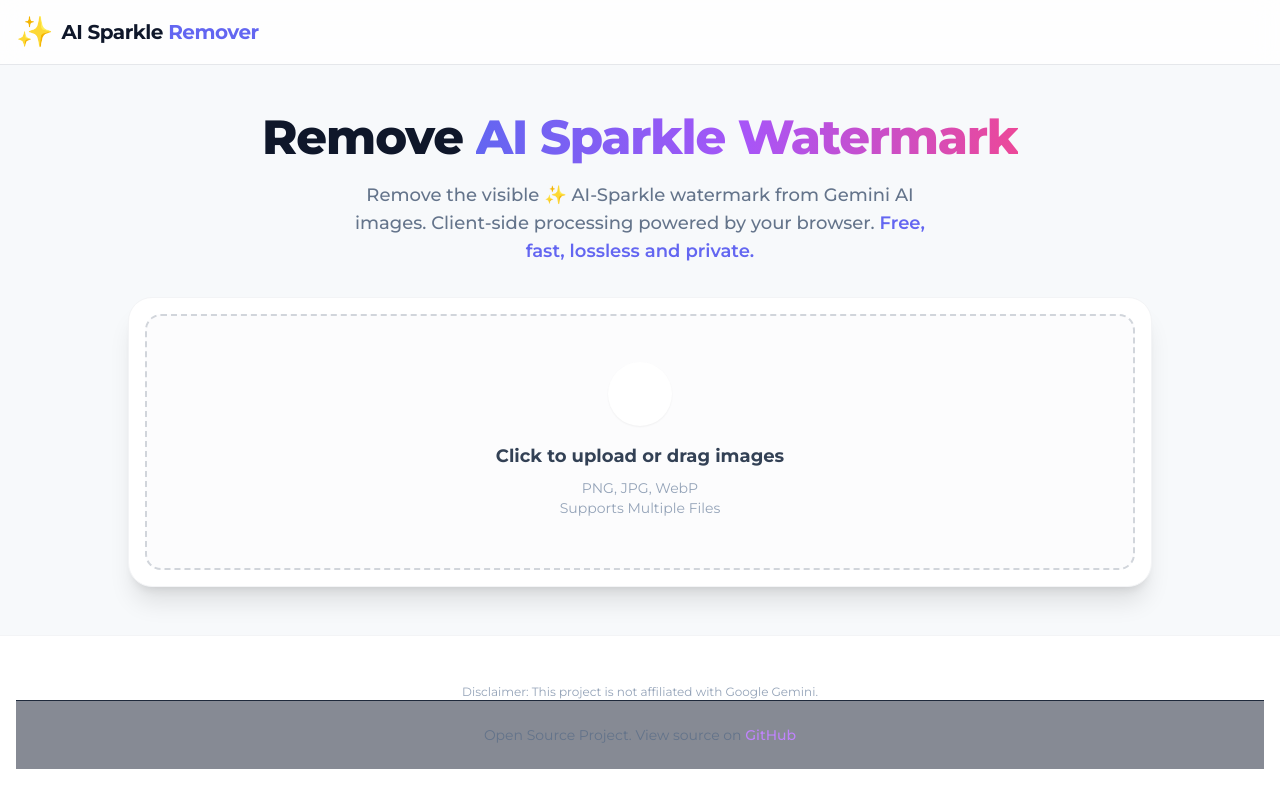
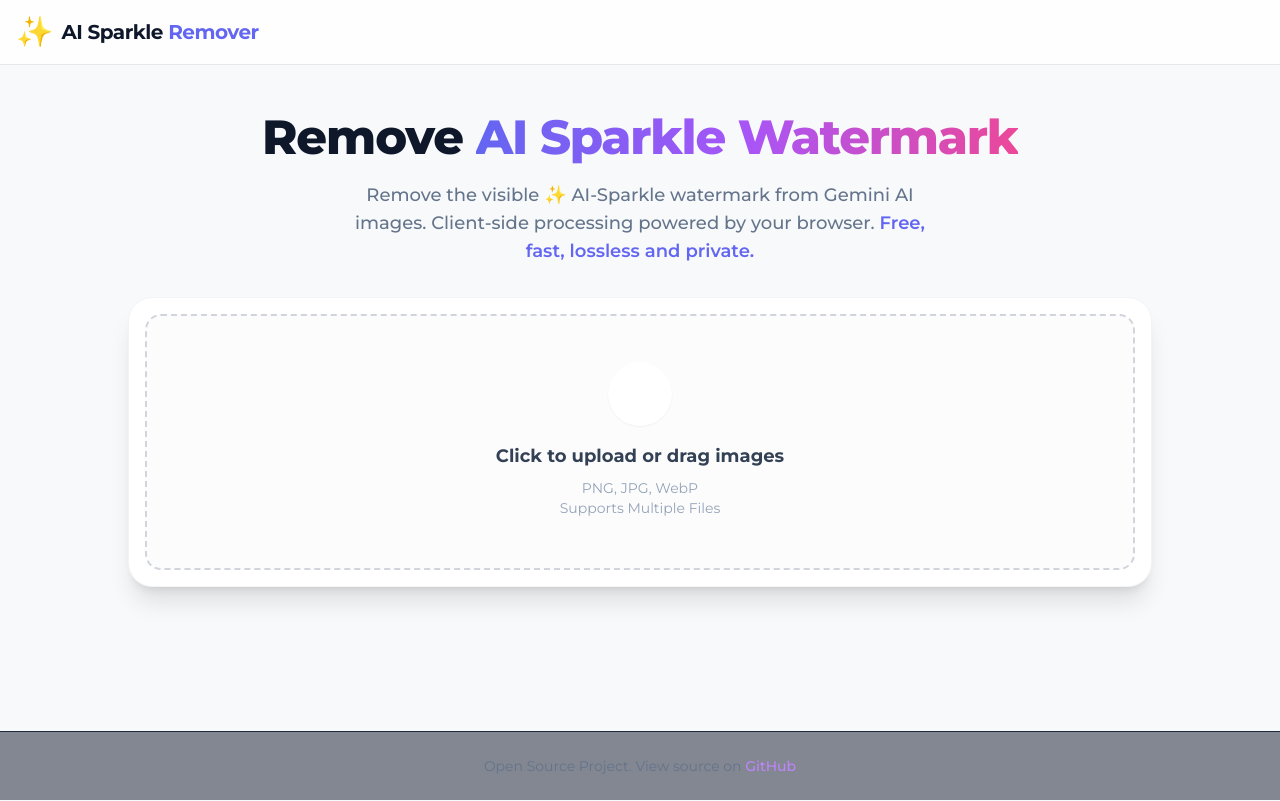
Before and after one commit to Lumi-Script/Gemini-Watermark-Remover, a React (Vite) app: page / in a window 1280 px wide. Built offline with nearby package versions, Linux system fonts and the light colour scheme.

Commit message:
Update App.tsx

```diff
--- a/src/App.tsx
+++ b/src/App.tsx
@@ -265,15 +265,7 @@
           </div>
         </section>
       </main>
-
-      <footer className="bg-white dark:bg-theme-cardDark border-t border-gray-100 dark:border-gray-800 mt-auto">
-        <div className="max-w-7xl mx-auto px-4 py-8 text-center">
-          <p className="text-xs text-slate-400 dark:text-slate-600 mt-4">
-            Disclaimer: This project is not affiliated with Google Gemini.
-          </p>
-          <Footer />
-        </div>
-      </footer>
+      <Footer />
     </div>
   );
 };
```
